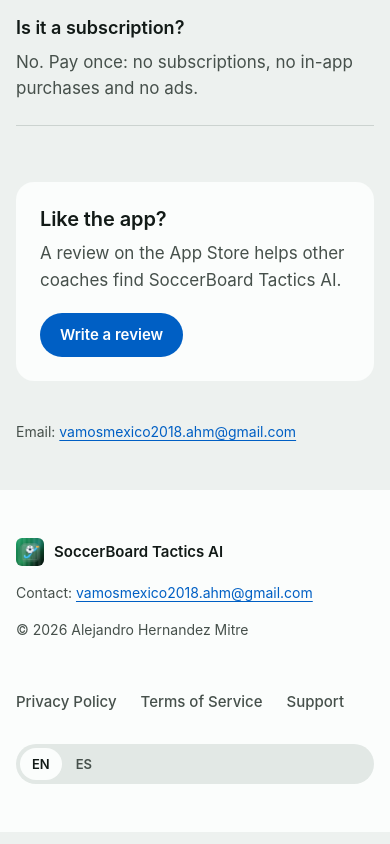
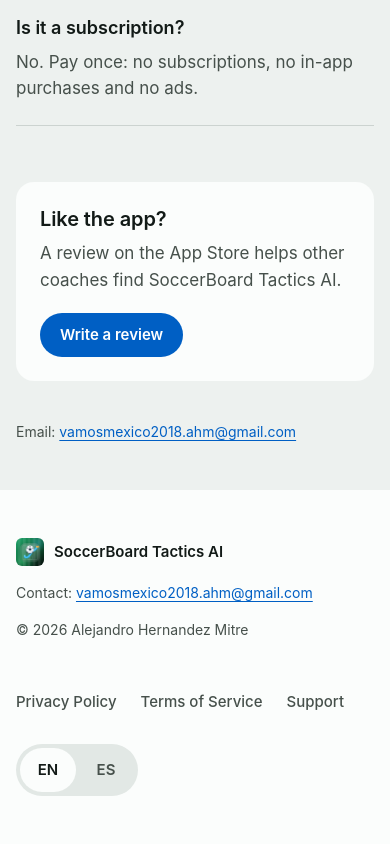
Before and after one commit to mitre88/soccer-board-landing, a Next.js app: page /support in a window 390 px wide. Shown: the part 1875-2719 px from the top of the page. Built offline with nearby package versions, Linux system fonts and the light colour scheme; no server answers.

Commit message:
fix(footer): the language switch keeps its own width and uses 44 px segments below 768 px

```diff
--- a/components/LanguageSwitch.tsx
+++ b/components/LanguageSwitch.tsx
@@ -5,23 +5,29 @@
   { code: "es", label: "ES", name: "Español", lang: "es-MX" },
 ] as const;
 
+const SIZES = {
+  small: "min-h-8 px-3 text-[0.8125rem]",
+  large: "min-h-11 min-w-14 px-4 text-[0.9375rem]",
+  // 44 px segments on touch-size screens, compact from 768 px up.
+  responsive: "min-h-11 min-w-14 px-4 text-[0.9375rem] md:min-h-8 md:min-w-0 md:px-3 md:text-[0.8125rem]",
+} as const;
+
 // EN | ES segmented switch. The current language is marked, the other one links to the same page.
+// w-fit keeps it at its own width inside column layouts.
 export function LanguageSwitch({
   locale,
   alternatePath,
   groupLabel,
-  large = false,
+  size = "small",
 }: {
   locale: Locale;
   alternatePath: string;
   groupLabel: string;
-  large?: boolean;
+  size?: keyof typeof SIZES;
 }) {
-  const item = large
-    ? "inline-flex min-h-11 min-w-14 items-center justify-center rounded-full px-4 text-[0.9375rem] font-semibold"
-    : "inline-flex min-h-8 items-center justify-center rounded-full px-3 text-[0.8125rem] font-semibold";
+  const item = `inline-flex items-center justify-center rounded-full font-semibold ${SIZES[size]}`;
   return (
-    <div role="group" aria-label={groupLabel} className="inline-flex items-center gap-0.5 rounded-full bg-control p-1">
+    <div role="group" aria-label={groupLabel} className="inline-flex w-fit items-center gap-0.5 rounded-full bg-control p-1">
       {LANGUAGES.map((language) =>
         language.code === locale ? (
           <span key={language.code} aria-current="true" lang={language.lang} className={`${item} bg-surface text-ink`}>
--- a/components/SiteFooter.tsx
+++ b/components/SiteFooter.tsx
@@ -26,7 +26,7 @@
           </p>
           <p className="t-note">{d.footer.copyright}</p>
         </div>
-        <div className="flex flex-col gap-5 md:items-end">
+        <div className="flex flex-col items-start gap-5 md:items-end">
           <nav aria-label={d.a11y.legalNav}>
             <ul role="list" className="flex flex-wrap gap-x-6 gap-y-2">
               {legal.map((item) => (
@@ -41,7 +41,7 @@
               ))}
             </ul>
           </nav>
-          <LanguageSwitch locale={locale} alternatePath={alternatePath} groupLabel={d.a11y.language} />
+          <LanguageSwitch locale={locale} alternatePath={alternatePath} groupLabel={d.a11y.language} size="responsive" />
         </div>
       </div>
     </footer>
--- a/components/SiteHeader.tsx
+++ b/components/SiteHeader.tsx
@@ -63,7 +63,7 @@
                 </ul>
               </nav>
               <div className="mt-4 flex flex-wrap items-center justify-between gap-4 px-2">
-                <LanguageSwitch locale={locale} alternatePath={alternatePath} groupLabel={d.a11y.language} large />
+                <LanguageSwitch locale={locale} alternatePath={alternatePath} groupLabel={d.a11y.language} size="large" />
                 <AppStoreBadge locale={locale} height={44} />
               </div>
             </div>
```
